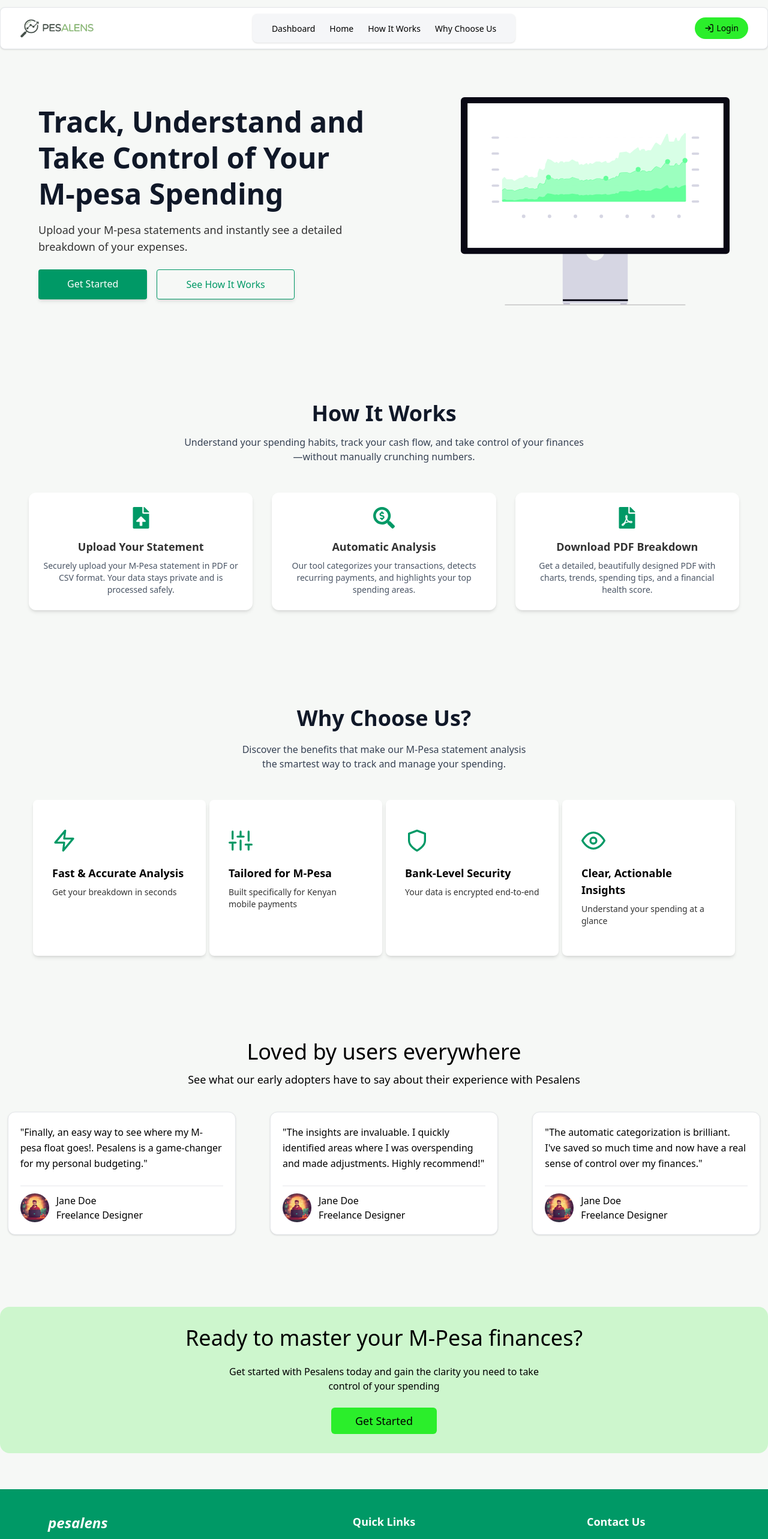
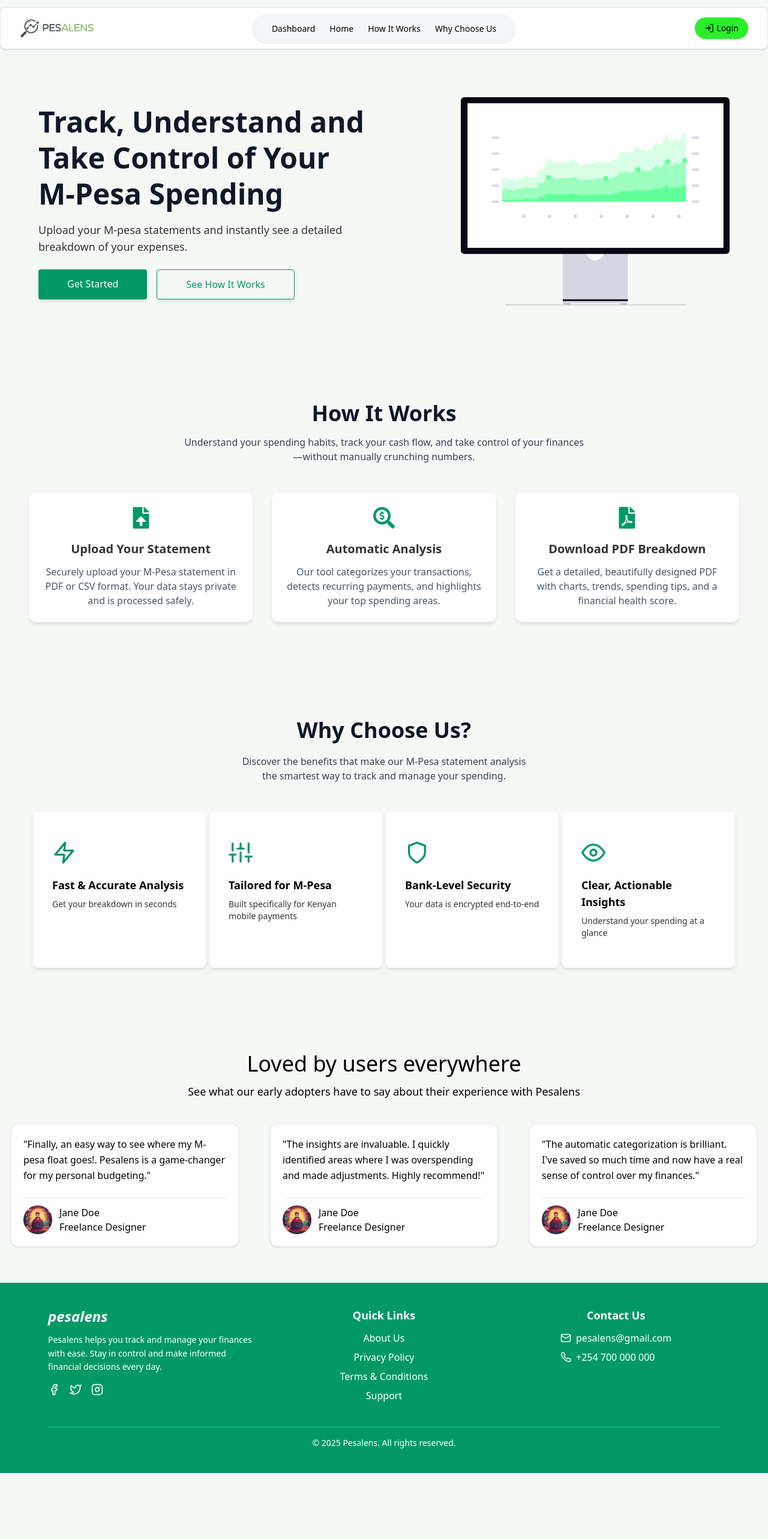
Before and after one commit to samuelkaranja/pesalens, a React (Vite) app: page / in a window 1280 px wide. Shown: the top 2565 px of the page at 60% size. After the commit the page ends 2455 px from the top, so only its background shows below. Built offline with nearby package versions, Linux system fonts and the light colour scheme.

Commit message:
Redesigned the Navbar

```diff
--- a/src/components/Hero/Hero.tsx
+++ b/src/components/Hero/Hero.tsx
@@ -1,6 +1,5 @@
 import React from "react";
 import finance from "../../assets/finance.svg";
-//import type from "../../assets/typing.jpg";
 import { scrollToSection } from "../../utils/scrollToSection";
 import { Link } from "react-router-dom";
 
@@ -12,7 +11,7 @@
         <div className="w-full md:w-1/2 text-center md:text-left mt-8 md:mt-0">
           <h1 className="text-3xl sm:text-4xl lg:text-5xl font-extrabold text-gray-900 leading-tight">
             Track, Understand and Take Control of Your{" "}
-            <br className="hidden sm:block" /> M-pesa Spending
+            <br className="hidden sm:block" /> M-Pesa Spending
           </h1>
           <p className="mt-4 text-[#333] text-base sm:text-lg lg:text-lg max-w-lg mx-auto md:mx-0">
             Upload your M-pesa statements and instantly see a detailed breakdown
--- a/src/components/Navbar/Navbar.tsx
+++ b/src/components/Navbar/Navbar.tsx
@@ -35,7 +35,7 @@
 
           {/* Center Navigation (Desktop only) */}
           <div className="hidden md:block absolute left-1/2 transform -translate-x-1/2">
-            <ul className="flex items-center space-x-6 bg-[#f5f6f8] px-8 py-3 rounded-lg shadow-sm">
+            <ul className="flex items-center space-x-6 bg-[#f5f6f8] px-8 py-3 rounded-full shadow-sm">
               {/* Dashboard */}
               <li>
                 <Link
--- a/src/components/Steps/Steps.tsx
+++ b/src/components/Steps/Steps.tsx
@@ -25,7 +25,7 @@
 
   return (
     <section id="how-it-works" className="bg-[#f6f8f6] py-20">
-      <div className="container mx-auto px-6 md:px-12 text-center">
+      <div className="max-w-7xl mx-auto px-6 md:px-12 text-center">
         <h2 className="text-3xl md:text-4xl font-bold text-gray-900">
           How It Works
         </h2>
@@ -41,20 +41,19 @@
               className="bg-white rounded-xl shadow-md p-6 hover:shadow-lg transition-shadow duration-300"
             >
               {/* Icon + Badge Container */}
-              <div className="relative flex justify-center mb-4">
-                {/* <span className="absolute -top-3 -right-3 bg-emerald-600 text-white text-sm font-bold w-8 h-8 flex items-center justify-center rounded-full shadow-lg animate-bounce">
-                  {index + 1}
-                </span> */}
+              <div className="relative flex justify-center mb-5">
                 {step.icon}
               </div>
 
               {/* Step Title */}
-              <h3 className="text-lg font-semibold text-[#333]">
+              <h3 className="text-xl font-semibold text-[#333] mb-3">
                 {step.title}
               </h3>
 
               {/* Step Description */}
-              <p className="mt-2 text-gray-600 text-sm">{step.description}</p>
+              <p className="mt-2 text-gray-600 text-md leading-normal">
+                {step.description}
+              </p>
             </div>
           ))}
         </div>
--- a/src/components/Testimonial/Testimonial.tsx
+++ b/src/components/Testimonial/Testimonial.tsx
@@ -13,7 +13,7 @@
           Pesalens
         </p>
       </div>
-      <div className="grid grid-cols-1 md:grid-cols-2 lg:grid-cols-3 gap-8 justify-items-center">
+      <div className="grid grid-cols-1 md:grid-cols-2 lg:grid-cols-3 gap-8 md:gap-4 justify-items-center">
         <div className="border border-gray-200 rounded-xl p-5 w-85 md:w-95 shadow bg-white">
           <h1 className="pb-6 border-b border-gray-200 leading-relaxed">
             "Finally, an easy way to see where my M-pesa float goes!. Pesalens
--- a/src/components/WelcomeCard.tsx
+++ b/src/components/WelcomeCard.tsx
@@ -2,7 +2,7 @@
 
 const WelcomeCard: React.FC = () => {
   return (
-    <section className="max-w-7xl mx-auto my-15">
+    <section className="max-w-7xl mx-auto my-20">
       <div className="bg-[#cdf6cd] text-center p-8 rounded-2xl">
         <h1 className="text-4xl text-black pb-6">
           Ready to master your M-Pesa finances?
--- a/src/pages/Home/Home.tsx
+++ b/src/pages/Home/Home.tsx
@@ -3,7 +3,6 @@
 import Steps from "../../components/Steps/Steps";
 import Testimonial from "../../components/Testimonial/Testimonial";
 import WhyChooseUs from "../../components/WhyChooseUs/WhyChooseUs";
-import WelcomeCard from "../../components/WelcomeCard";
 
 const Home: React.FC = () => {
   return (
@@ -12,7 +11,6 @@
       <Steps />
       <WhyChooseUs />
       <Testimonial />
-      <WelcomeCard />
     </section>
   );
 };
```
